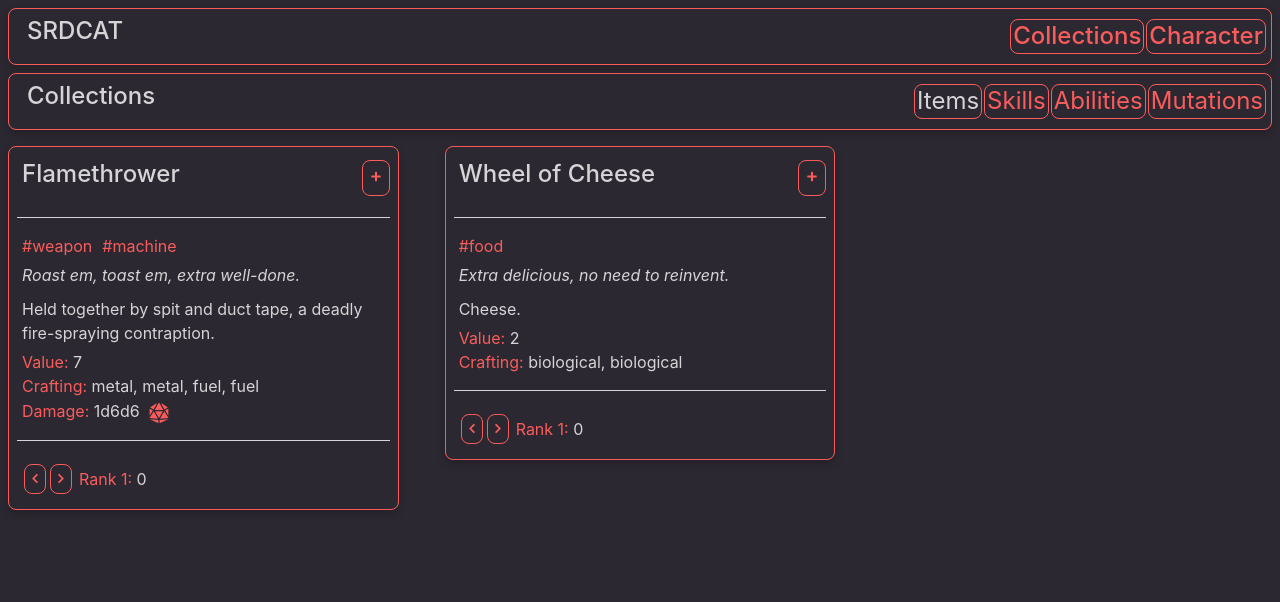
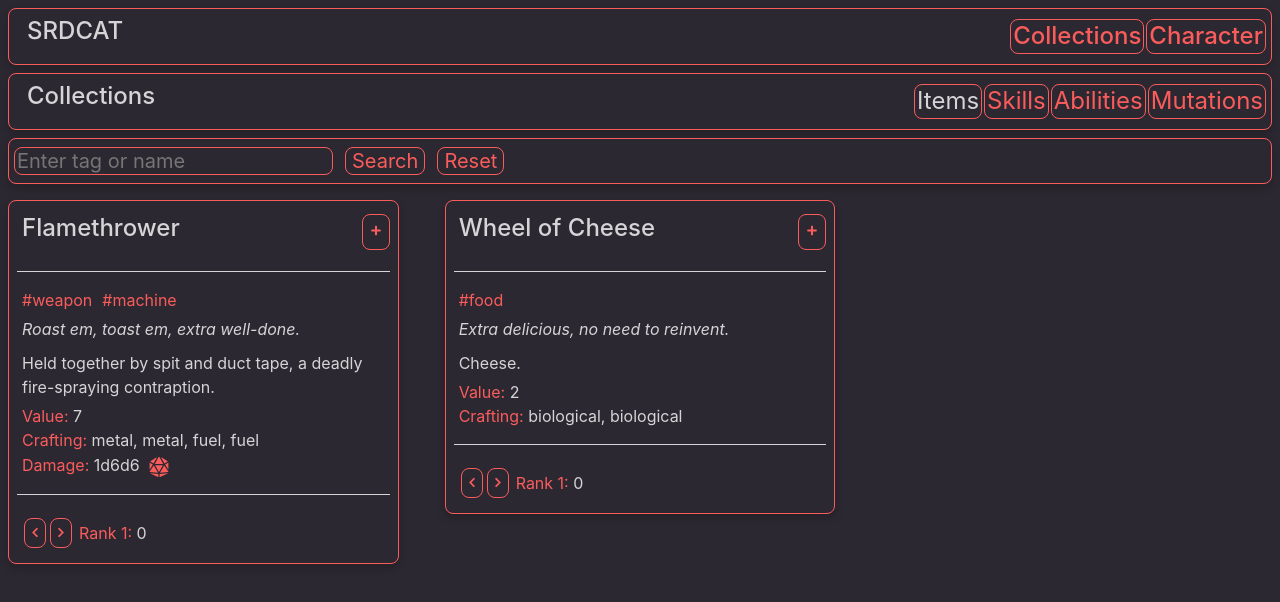
Before and after one commit to MatthewBozin/SRDCAT, a React (Create React App) app: page / in a window 1280 px wide. Shown: the top 602 px of the page. Built offline with nearby package versions, Linux system fonts and the light colour scheme.

Commit message:
add collections search, search by tag

```diff
--- a/src/App.css
+++ b/src/App.css
@@ -103,6 +103,10 @@ hr {
   width: 100%;
 }
 
+.fullheight {
+  height: 100%;
+}
+
 .margin {
   margin-right: 15px;
 }
--- a/src/App.js
+++ b/src/App.js
@@ -12,6 +12,7 @@ function App() {
   const [context, setContext] = useState({
     collections: "items",
     link: "collections",
+    search: "none",
   });
   const [character, setCharacter] = useState({
     name: "Akres Sarsot",
--- /dev/null
+++ b/src/cards/Search.js
@@ -0,0 +1,52 @@
+import React, { useContext, useState } from "react";
+import Context from "../data/context";
+
+const Search = () => {
+  const [context, setContext] = useContext(Context);
+  const [data, setData] = useState("");
+
+  const handleSubmit = (e) => {
+    e.preventDefault();
+    let context2 = context;
+    context2.search = data;
+    setContext(() => {
+      return JSON.parse(JSON.stringify(context2));
+    });
+    console.log(context);
+  };
+
+  const resetSearch = () => {
+    let context2 = context;
+    context2.search = "none";
+    setContext(() => {
+      return JSON.parse(JSON.stringify(context2));
+    });
+    console.log(context);
+  };
+
+  return (
+    <h4 className="item">
+      <div className="row fullwidth name">
+        <form className="fullheight" onSubmit={handleSubmit}>
+          <input
+            className="button bordered marginleft"
+            placeholder="Enter tag or name"
+            type="text"
+            value={data}
+            onChange={(e) => setData(e.target.value)}
+          />
+          <input
+            className="button bordered marginleft"
+            type="submit"
+            value="Search"
+          />
+        </form>
+        <button className="button bordered marginleft" onClick={resetSearch}>
+          Reset
+        </button>
+      </div>
+    </h4>
+  );
+};
+
+export default Search;
--- a/src/cards/Tag.js
+++ b/src/cards/Tag.js
@@ -1,7 +1,22 @@
-import React from "react";
+import React, { useContext } from "react";
+import Context from "../data/context";
 
 const Tag = (props) => {
-  return <span className="bit tag">{props.tag}</span>;
+  const [context, setContext] = useContext(Context);
+
+  const setTagSearch = () => {
+    let context2 = context;
+    context2.search = props.tag;
+    setContext(() => {
+      return JSON.parse(JSON.stringify(context2));
+    });
+  };
+
+  return (
+    <span className="bit button tag" onClick={setTagSearch}>
+      #{props.tag}
+    </span>
+  );
 };
 
 export default Tag;
--- a/src/data/data.json
+++ b/src/data/data.json
@@ -2,7 +2,7 @@
     "skills":[
         {
             "name":"Agriculturist Farmer",
-            "tags":["#background"],
+            "tags":["background"],
             "flavor":"An autonomous popular people’s collective ruled by an autocrat.",
             "description":"Grows beans. Wakes up early. Tills greenhouses. Works long hours. Pays onerous taxes. Understands magic legumes. Joins the levies. Avoids attention very, very well. Wields farm implements and light long arms. Also farms other valuable",
             "table":["Squashes","Breadfruit","Tart mangoes","Saucy tangerines","Giant peaches","Turnips","Hybrid oats","Uplifted monocultural rice","Mushrooms of power","Industrial grade pumpkins","Land coral","Kelp"],
@@ -11,7 +11,7 @@
         },
         {
             "name":"Artist Aesthetic",
-            "tags":["#background"],
+            "tags":["background"],
             "flavor":"The unmanifest idea is worthless.",
             "description":"Creates treasures out of aether, dreams, and labor. Paints, sculpts, draws, dances and sings. Wields a brush and chisel, sells trinkets as avant-garde art to hungry social climbers. Known for",
             "table":["Bas relief etchings", "Croquis and caricatures", "Hyperrealist plastics", "Microlithic landscape design", "Mixed media cave paintings", "Neon jungle sculptures", "Performance welding", "Surrealist canvases"],
@@ -22,7 +22,7 @@
     "abilities":[
         {
             "name":"Artiforganism",
-            "tags":["#biomachine"],
+            "tags":["biomachine"],
             "flavor":"The unborn. The made.",
             "ranks":[
                 "Hero is not actually alive. They do not need to eat, breathe, drink, or sleep. They gain energy from the sun or from magical batteries.",
@@ -32,7 +32,7 @@
         },
         {
             "name":"Aural Corona",
-            "tags":["#fantascience"],
+            "tags":["fantascience"],
             "flavor":"Flaring off the elemental excess.",
             "description":"Hero is surrounded by",
             "table":["Light", "Fire", "Sky", "Water", "Green", "Metal", "Radiation", "Void"],
@@ -43,7 +43,7 @@
     "mutations":[
         {
             "name":"Another Mind",
-            "tags":["#psionic"],
+            "tags":["psionic"],
             "flavor":"The seed of truth grows within.",
             "ranks":[
                 {"base":"Hard, cyst-like nodule develops on the ", "entries":["throat", "stomach","lumbar spine","upper back"], "end":"."},
@@ -55,7 +55,7 @@
         },
         {
             "name":"Astral Eyes",
-            "tags":["#psionic"],
+            "tags":["psionic"],
             "flavor":"The world you know is a veil hiding the deeper beauty of the fields of ka.",
             "ranks":[
                 {"base":"Eyes turn", "entries":["milky", "pitch black","translucent","like amber orbs"], "end":". Vision is impaired."},
@@ -68,7 +68,7 @@
     "items":[
         {
             "name":"Flamethrower",
-            "tags":["#weapon","#machine"],
+            "tags":["weapon","machine"],
             "flavor":"Roast em, toast em, extra well-done.",
             "description":"Held together by spit and duct tape, a deadly fire-spraying contraption.",
             "weight": 100,
@@ -79,7 +79,7 @@
         },
                 {
             "name":"Wheel of Cheese",
-            "tags":["#food"],
+            "tags":["food"],
             "flavor":"Extra delicious, no need to reinvent.",
             "description":"Cheese.",
             "weight": 10,
--- a/src/pages/Collections.js
+++ b/src/pages/Collections.js
@@ -1,14 +1,47 @@
 import React, { useContext } from "react";
 import Navbar from "../navigation/Navbar";
+import Search from "../cards/Search";
 import CardList from "../cards/CardList";
 import Context from "../data/context";
 import data from "../data/data.json";
 
 const Collections = () => {
   const [context] = useContext(Context);
+
+  const filterData = () => {
+    let contextData = data[context.collections];
+    console.log(data);
+    console.log(context);
+    console.log(context.collections);
+    console.log(contextData);
+    let newData = [];
+    contextData.map((element) => {
+      if (element.tags.includes(context.search)) {
+        newData.push(element);
+      }
+    });
+    return newData;
+  };
+
+  if (context.search !== "none") {
+    return (
+      <div>
+        <Navbar />
+        <Search />
+        <CardList
+          content={filterData()}
+          form={"plus"}
+          deleteFrom={"none"}
+          category={context.collections}
+        />
+      </div>
+    );
+  }
+
   return (
     <div>
       <Navbar />
+      <Search />
       <CardList
         content={data[context.collections]}
         form={"plus"}
```
Also changed, not shown: 1 other file (tests, documents, lock files or other folders).
